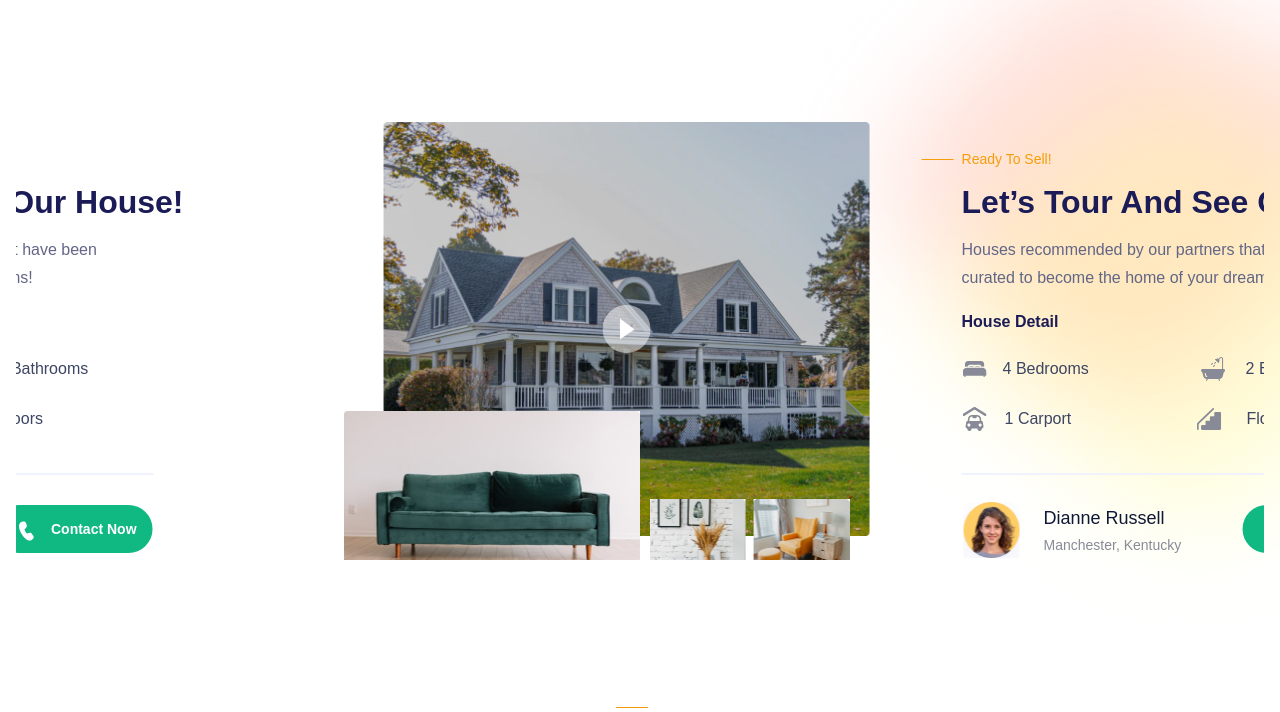
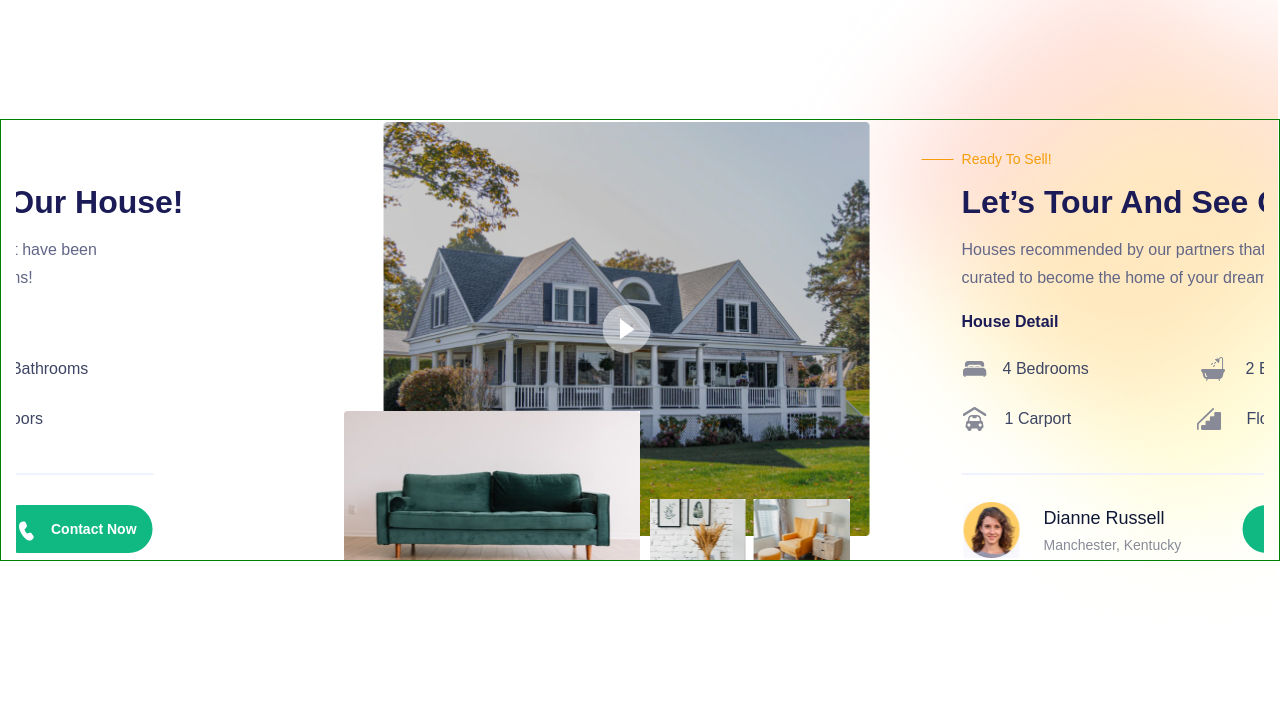
Before and after one commit to BigHeadliner/place-of-your-dreams, a website: page app/index.html in a window 1280 px wide. Shown: the part 1451-2163 px from the top of the page. Drawn offline with Linux system fonts and the light colour scheme.

Commit message:
made small corrections

```diff
--- a/app/index.html
+++ b/app/index.html
@@ -230,7 +230,7 @@
   </header>
 
   <section class="featured">
-    <div class="container">
+    <div class="container-no-trimming">
       <div class="featured-inner">
         <div class="featured-inner__top">
 
@@ -486,7 +486,7 @@
 
 
   <section class="ready-to-sell">
-    <div class="container">
+    <div class="container-no-trimming">
      <div class="ready-to-sell__blot-field">
       <img class="ready-to-sell__blot" src="images/ready-to-sell/right/blot.png" alt="decor">
       <div class="ready-to-sell__slider">
--- a/app/scss/_global.scss
+++ b/app/scss/_global.scss
@@ -21,10 +21,22 @@
         max-width: 1470px;
         margin: 0 auto;
         padding: 0 15px;
-       // border: 1px solid green;
-        border: 1px solid transparent;
-       // overflow: hidden;
+        border: 1px solid green;
+        // border: 1px solid transparent;
+        overflow: hidden;
     }
+
+    .container-no-trimming {
+      max-width: 1470px;
+      margin: 0 auto;
+      padding: 0 15px;
+     // border: 1px solid green;
+       border: 1px solid green;
+    }
+
+
+
+
 
     .majority-suptitle{
       @extend %lexend-500;
--- a/app/scss/style.scss
+++ b/app/scss/style.scss
@@ -789,7 +789,7 @@
 &__blot {
   position: absolute;
   top: -275px;
-  right: -17px;
+  right: -14px;
   z-index: -5;
  }
 
```
Also changed, not shown: app/css/style.min.css.
